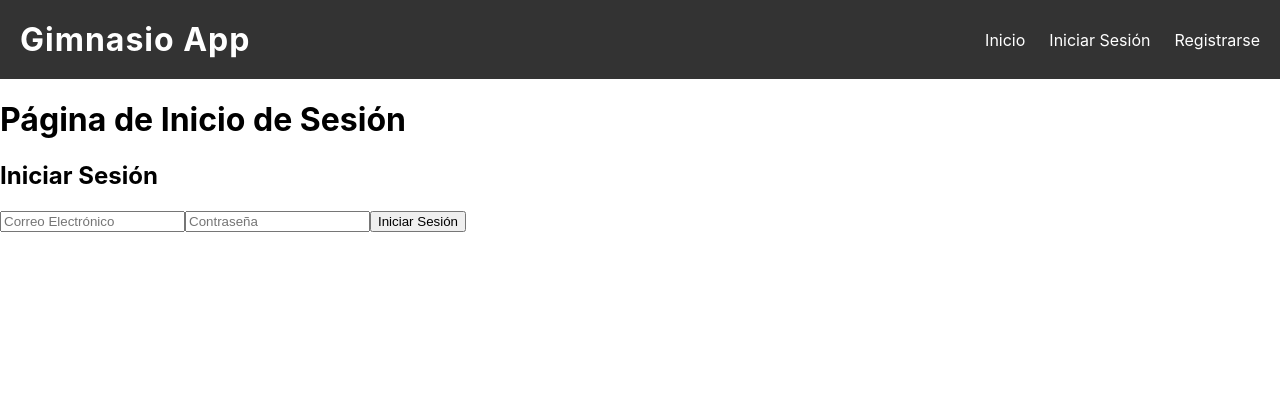
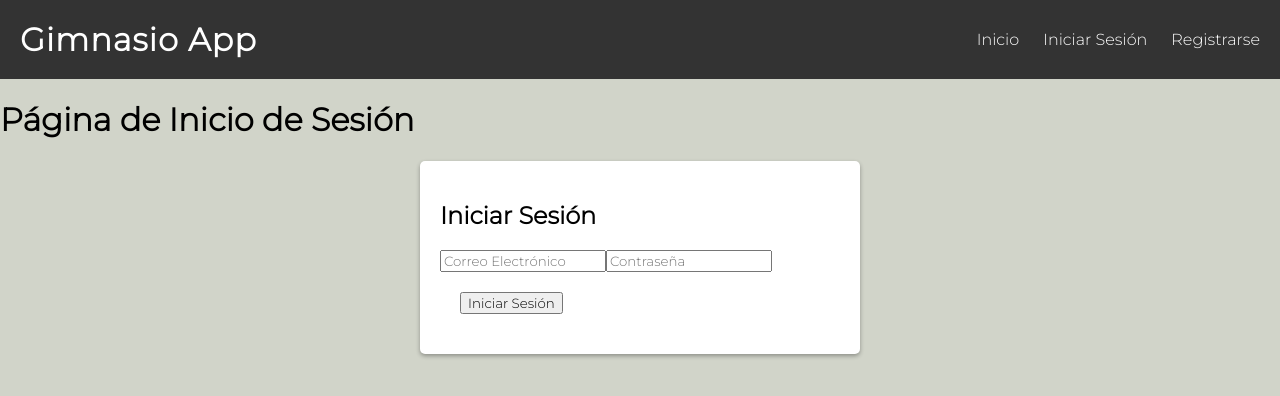
Before and after one commit to amaliaPonce/Worksoutgym, a React (Create React App) app: page /login in a window 1280 px wide. Shown: the top 396 px of the page. Built offline with nearby package versions, Linux system fonts and the light colour scheme.

Commit message:
Css Login Co-authored-by: Susanistikis <susanam909@gmail.com>

```diff
--- a/public/index.html
+++ b/public/index.html
@@ -3,6 +3,8 @@
   <head>
     <meta charset="utf-8" />
     <link rel="icon" href="%PUBLIC_URL%/favicon.ico" />
+    <link rel="stylesheet" href="https://fonts.googleapis.com/css2?family=Montserrat:wght@300&display=swap">
+
     <meta name="viewport" content="width=device-width, initial-scale=1" />
     <meta name="theme-color" content="#000000" />
     <meta
--- a/src/components/ComponentLogin.jsx
+++ b/src/components/ComponentLogin.jsx
@@ -1,6 +1,8 @@
 import React, { useState } from 'react';
 import { useNavigate } from 'react-router-dom';
 import { post } from '../api';
+import '../styles/login.css';
+
 
 function ComponentLogin() {
   const navigate = useNavigate();
@@ -37,10 +39,11 @@ function ComponentLogin() {
   };
 
   return (
-    <div>
-      <h2>Iniciar Sesión</h2>
+    <div className="login-container">
+      <h2 className="login-title">Iniciar Sesión</h2>
       <form onSubmit={handleSubmit}>
         <input
+          className={`login-input ${error && 'error'}`}
           type="email"
           placeholder="Correo Electrónico"
           value={email}
@@ -49,6 +52,7 @@ function ComponentLogin() {
           autoComplete="username"
         />
         <input
+          className={`login-input ${error && 'error'}`}
           type="password"
           placeholder="Contraseña"
           value={password}
@@ -56,10 +60,11 @@ function ComponentLogin() {
           onChange={(e) => setPassword(e.target.value)}
           autoComplete="current-password"
         />
-        <button type="submit" disabled={isLoading}>
+        <button className="login-button" type="submit" disabled={isLoading}>
           {isLoading ? 'Cargando...' : 'Iniciar Sesión'}
         </button>
-        {error && <p>{error}</p>}
+        {error && <p className="login-error">{error}</p>}
+        {isLoading && <p className="login-loading">Cargando...</p>}
       </form>
     </div>
   );
--- a/src/index.css
+++ b/src/index.css
@@ -1,13 +1,17 @@
+/* Variables de colores para uso general (ejemplo para gastarlas color: var(--background)*/
+
+:root {
+  --fontFamily: 'Montserrat', sans-serif;
+  --colorFont: #383E56;
+  --White: antiquewhite;
+  --buttons:#556E53;
+  --containers: #29435C;
+  --background: #D1D4C9;
+  --title: #FB743E;
+}
+
 body {
   margin: 0;
-  font-family: -apple-system, BlinkMacSystemFont, 'Segoe UI', 'Roboto', 'Oxygen',
-    'Ubuntu', 'Cantarell', 'Fira Sans', 'Droid Sans', 'Helvetica Neue',
-    sans-serif;
-  -webkit-font-smoothing: antialiased;
-  -moz-osx-font-smoothing: grayscale;
+  font-family: var(--fontFamily);
+  background-color:var(--background);
 }
-
-code {
-  font-family: source-code-pro, Menlo, Monaco, Consolas, 'Courier New',
-    monospace;
-}
--- a/src/styles/App.css
+++ /dev/null
@@ -1,38 +0,0 @@
-.App {
-  text-align: center;
-}
-
-.App-logo {
-  height: 40vmin;
-  pointer-events: none;
-}
-
-@media (prefers-reduced-motion: no-preference) {
-  .App-logo {
-    animation: App-logo-spin infinite 20s linear;
-  }
-}
-
-.App-header {
-  background-color: #282c34;
-  min-height: 100vh;
-  display: flex;
-  flex-direction: column;
-  align-items: center;
-  justify-content: center;
-  font-size: calc(10px + 2vmin);
-  color: white;
-}
-
-.App-link {
-  color: #61dafb;
-}
-
-@keyframes App-logo-spin {
-  from {
-    transform: rotate(0deg);
-  }
-  to {
-    transform: rotate(360deg);
-  }
-}
--- /dev/null
+++ b/src/styles/login.css
@@ -0,0 +1,17 @@
+.login-container {
+  font-family: "Montserrat", sans-serif;
+  max-width: 400px;
+  margin: 0 auto;
+  padding: 20px;
+  border-radius: 5px;
+  box-shadow: 0px 2px 4px rgba(0, 0, 0, 0.321);
+  background-color: white;
+}
+
+input {
+  font-family: var(--fontFamily);
+}
+button {
+margin : 20px;
+font-family: var(--fontFamily);
+}
```
Also changed, not shown: 2 other files (tests, documents, lock files or other folders).
